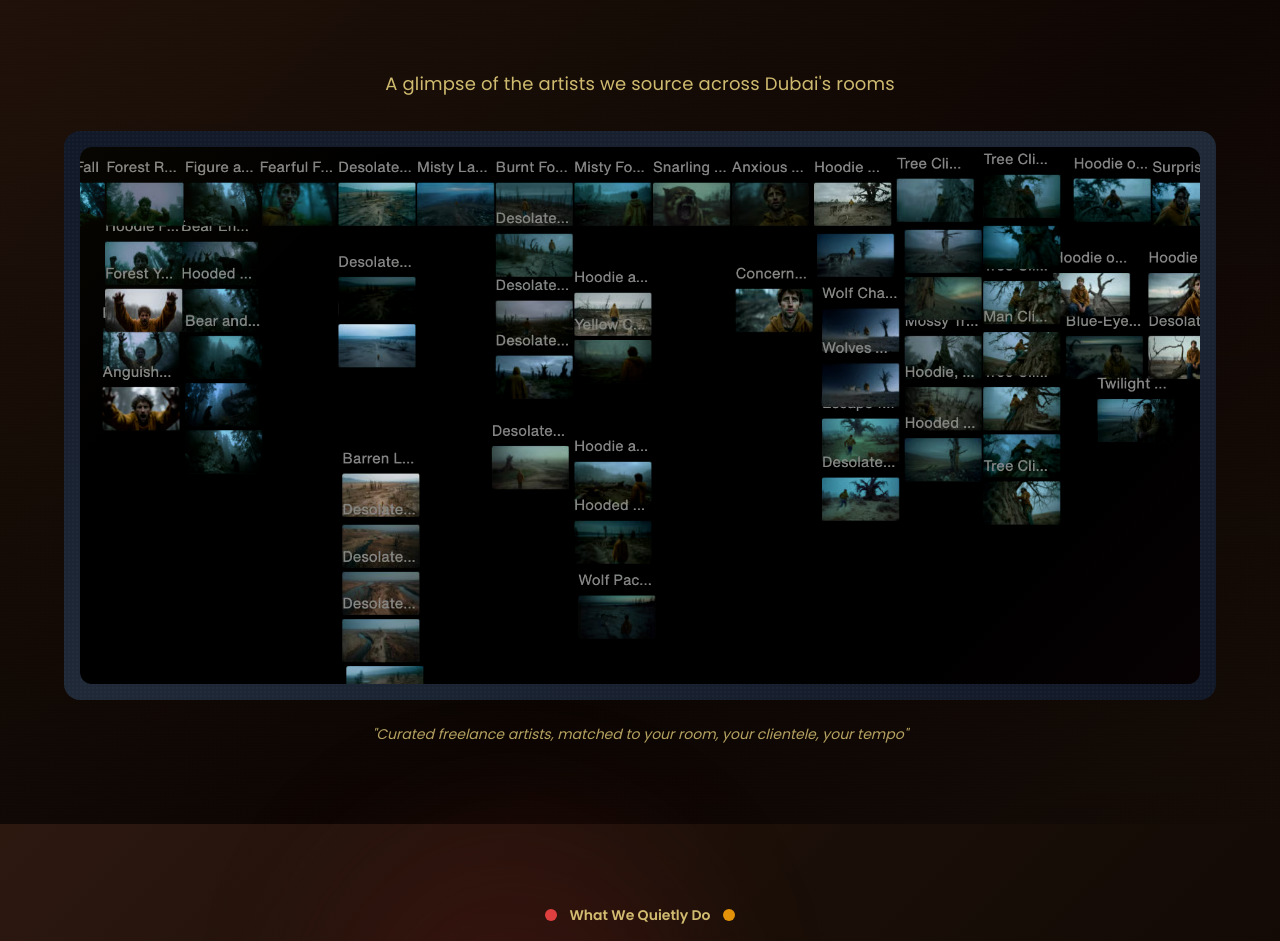
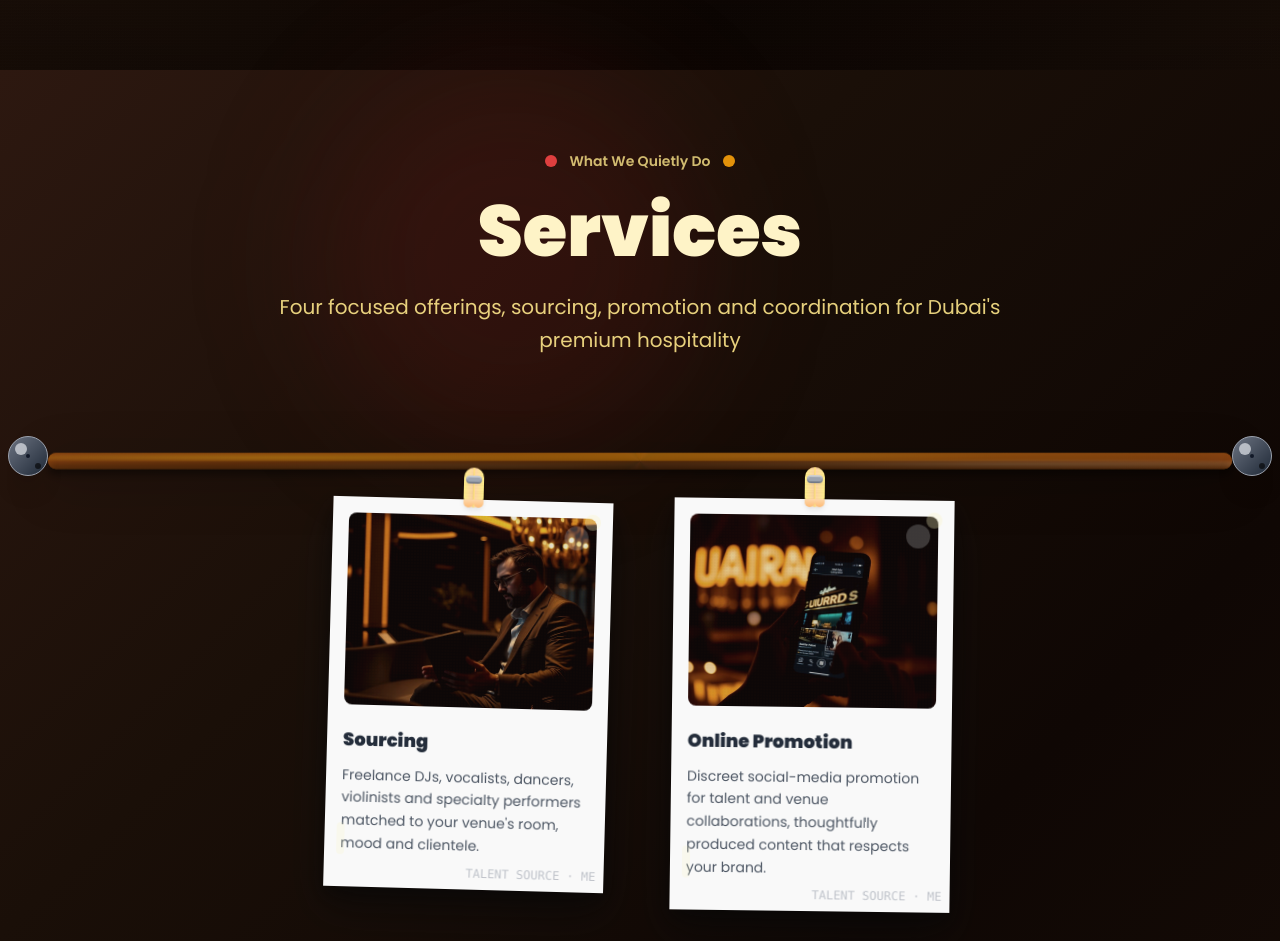
Before and after one commit to snape345/sweet-theme-haven, a React (Vite) app: page / in a window 1280 px wide. Shown: the part 3060-4001 px from the top of the page. Built offline with nearby package versions, Linux system fonts and the light colour scheme; the HTML template or start-up script is replaced by a standard one.

Commit message:
Changes
Co-authored-by: snape345 <154547548+snape345@users.noreply.github.com>

```diff
--- a/src/components/About.tsx
+++ b/src/components/About.tsx
@@ -1,7 +1,6 @@
 'use client'
 
 import { useEffect, useState } from 'react'
-import storyboardImage from '@/assets/storyboard-image.avif'
 
 export function About() {
   const [activeFrame, setActiveFrame] = useState(-1)
@@ -286,50 +285,6 @@ export function About() {
           </div>
         </div>
 
-        {/* AI Generated Content Gallery */}
-        <div className="mt-20">
-          <div className="text-center mb-8">
-            <p className="text-amber-200/80">
-              A glimpse of the artists we source across Dubai's rooms
-            </p>
-          </div>
-
-          {/* Gallery Image */}
-          <div className="relative max-w-6xl mx-auto">
-            <div className="relative bg-gradient-to-br from-gray-900 via-gray-800 to-gray-900 rounded-2xl p-4 overflow-hidden">
-
-              {/* Film grain overlay for authenticity */}
-              <div className="absolute inset-0 opacity-[0.03] pointer-events-none"
-                   style={{
-                     backgroundImage: `radial-gradient(circle at 1px 1px, rgba(255,255,255,0.8) 1px, transparent 0)`,
-                     backgroundSize: '4px 4px'
-                   }} />
-
-              {/* Main gallery image */}
-              <img
-                src={storyboardImage}
-                alt="A snapshot of Talent Source ME's freelance DJs, vocalists and performers across Dubai"
-                className="w-full h-auto rounded-xl"
-                style={{
-                  filter: 'contrast(1.05) saturate(1.1) brightness(0.95)'
-                }}
-              />
-
-              {/* Subtle overlay gradient for depth */}
-              <div className="absolute inset-4 rounded-xl pointer-events-none"
-                   style={{
-                      background: 'linear-gradient(135deg, rgba(251,191,36,0.03) 0%, transparent 20%, transparent 80%, rgba(225,29,72,0.03) 100%)'
-                   }} />
-            </div>
-
-            {/* Caption */}
-            <div className="mt-6 text-center">
-              <p className="text-sm text-amber-200/70 italic">
-                "Curated freelance artists, matched to your room, your clientele, your tempo"
-              </p>
-            </div>
-          </div>
-        </div>
       </div>
 
     </section>
```
